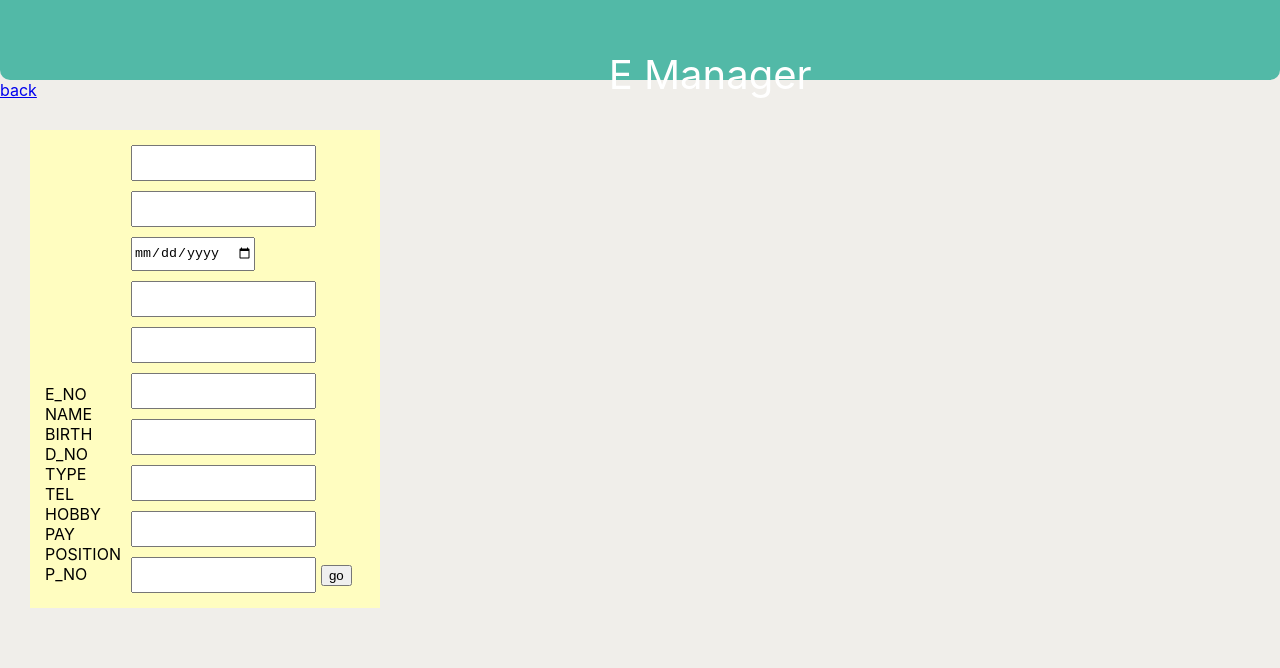
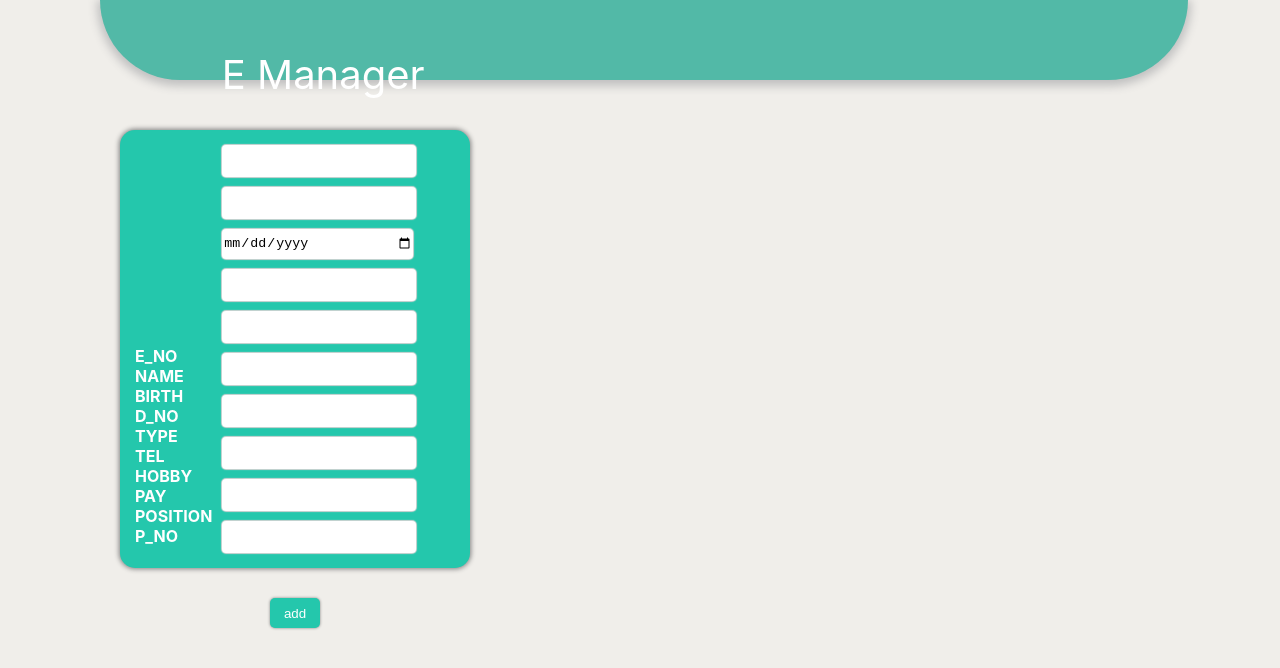
Before and after one commit to YangYoungHwan00/IT_Project_Sample_Work, a React (Create React App) app in the folder client/: page /register in a window 1280 px wide. Shown: the top 668 px of the page. Built offline with nearby package versions, Linux system fonts and the light colour scheme.

Commit message:
postgresql data upload

```diff
--- a/client/src/Components/Home.js
+++ b/client/src/Components/Home.js
@@ -19,7 +19,7 @@ function Home(){
     return(
       <div id='Home'>
         <div className='header'>
-          <p className='title'>E Manager</p>
+          <Link to='/'><p className='title'>E Manager</p></Link>
         </div>
         <Menu />
         <div id='table_component_container'>
--- a/client/src/Components/Register.js
+++ b/client/src/Components/Register.js
@@ -1,4 +1,5 @@
 import {Link} from 'react-router-dom'
+import './Style/Register.css'
 
 function Register(){
     const onSubmitHandler = (e) => {
@@ -42,11 +43,9 @@ function Register(){
     return(
         <div>
             <div className='header'>
-                <p className='title'>E Manager</p>
+                <Link to='/'><p className='title'>E Manager</p></Link>
             </div>
-            <nav>
-                <Link to='/'>back</Link>
-            </nav>
+            <div id='register_form_container'>
                 <form id='e_info_input_form' name='e_info' onSubmit={onSubmitHandler}>
                     <div id='e_info_container'>
                         <div id='e_info_input_label_container'>
@@ -73,9 +72,10 @@ function Register(){
                             <input className='e_info_input' type='text' name='POSITION' /><br />
                             <input className='e_info_input' type='number' name='PEMPNO' /><br />
                         </div>
-                    <input type='submit' value='go' /><br/>
                     </div>
-            </form>
+                </form><br />
+                <input className='register_btn' form='e_info_input_form' type='submit' value='add' /><br />
+            </div>
         </div>
     );
 }
--- a/client/src/Components/Style/Home.css
+++ b/client/src/Components/Style/Home.css
@@ -8,19 +8,14 @@
 .header{
     background-color: rgb(82, 185, 167);
     position:relative;
-    width:100%;
+    width:85%;
     height:80px;
     text-align: center;
     font-size: 40px;
-    border-bottom-left-radius: 10px;
-    border-bottom-right-radius: 10px;
-}
-
-p{
-    /* animation-duration: 2s;
-    animation-name: slidein; */
-    text-align: center;
-    justify-content: center;
+    margin-left:100px;
+    border-bottom-left-radius: 100px;
+    border-bottom-right-radius: 100px;
+    box-shadow: 0px 3px 10px 3px rgb(192, 192, 192);
 }
 
 @keyframes slidein {
@@ -42,12 +37,14 @@ p{
 #table_component_container{
     position:relative;
     text-align: center;
-    margin-top:60px;
+    margin-top:50px;
+    margin-left:50px;
 }
 
 .title{
     position:absolute;
     top:10px;
-    transform: translate(300%,0%);
+    transform: translate(60%,0%);
     color:white;
+    min-width: 200px;
 }
--- a/client/src/Components/Style/Menu.css
+++ b/client/src/Components/Style/Menu.css
@@ -11,7 +11,7 @@
     border-radius: 7px;
     width:85px;
     height:30px;
-    margin-top: 98px;
+    margin-top:90px;
     box-shadow: 0px 0px 7px 1px gray;
     color:white;
     font-size: 20px;
@@ -22,7 +22,7 @@
     height: 300px;
     z-index: 2;
     background-color: rgb(255, 254, 252);
-    margin-top: 140px;
+    margin-top: 150px;
     position:relative;
     transition:0.5s;
     overflow: hidden;
--- /dev/null
+++ b/client/src/Components/Style/Register.css
@@ -0,0 +1,48 @@
+#e_info_input_form {
+    width: 350px;
+    background-color: rgb(36, 199, 172);
+    display: inline-block;
+    margin: 30px;
+    color:white;
+    font-weight: 650;
+    margin-left:120px;
+    margin-top: 50px;
+    border-radius: 15px;
+    box-shadow: 0px 0px 5px 1px gray;
+}
+
+#e_info_input_label_container {
+    display: inline-block;
+}
+
+.e_info_input_label {
+    height: 30px;
+    margin: 5px;
+}
+
+.e_info_input{
+    border: none;
+    border-radius: 4px;
+    width:190px;
+    box-shadow: 0px 0px 1px 1px lightgray;
+}
+
+#e_info_input_container {
+    display: inline-block;
+}
+
+.register_btn{
+    border: none;
+    background-color: rgb(36, 199, 172);
+    border-radius: 5px;
+    color:white;
+    width:50px;
+    height:30px;
+    margin-left: 270px;
+    box-shadow: 0px 0px 3px 0px gray;
+}
+
+#register_form_container{
+    position:relative;
+    width:500px;
+}
--- a/client/src/Components/Style/Table.css
+++ b/client/src/Components/Style/Table.css
@@ -1,8 +1,12 @@
 #e_table_container{
     overflow: auto;
-    height: 600px;
+    height: 500px;
     box-shadow: 0px 3px 14px 2px gray;
     border-radius: 15px;
+    background-color: rgb(255, 254, 250);
+    display: inline-block;
+    width: 1040px;
+    position: relative;
 }
 
 .t_head{
@@ -10,6 +14,7 @@
     top: 0;
     padding: 0;
     margin: 0;
+    font-weight: 750;
 }
 
 .t_div{
@@ -34,22 +39,10 @@
 }
 
 #e_info_table{
-    width:1040px;
     background-color: rgb(82, 185, 167);
     border-radius: 15px;
-}
-
-#e_info_input_label_container{
-    display: inline-block;
-}
-
-.e_info_input_label{
-    height:30px;
-    margin:5px;
-}
-
-#e_info_input_container{
-    display: inline-block;
+    width: 100%;
+    position: absolute;
 }
 
 .e_info_input{
@@ -57,11 +50,8 @@
     height:30px;
 }
 
-#e_info_input_form{
-    width:350px;
-    background-color: rgb(255, 253, 192);
-    display:inline-block;
-    margin:30px;
+.table_tuple{
+    box-shadow: 0px 0px 2px 0px white;
 }
 
 .table_tuple:hover{
@@ -77,6 +67,7 @@
     border: none;
     background-color: transparent;
     color:white;
+    font-weight: 500;
 }
 
 .user_info_capsule_edit{
@@ -86,13 +77,6 @@
     line-height:50px;
     margin:12px;
     pointer-events: none;
-}
-
-#e_table_container{
-    margin:10px;
-    background-color: rgb(255, 254, 250);
-    display: inline-block;
-    width:1040px;
 }
 
 .feather{
@@ -127,3 +111,7 @@
 ::-webkit-scrollbar{
     display: none;
 }
+
+td{
+    width:80px;
+}
--- a/client/src/Components/Table.js
+++ b/client/src/Components/Table.js
@@ -16,11 +16,11 @@ function Table(){
         const tr_id = e.target.id.slice(1);
         const EMPNO = document.getElementById('a'+tr_id).value;
         const NAME = document.getElementById('b'+tr_id).value;
-        const BIRTHDAY = document.getElementById('c'+tr_id).value;
-        const DEPTNO = document.getElementById('d'+tr_id).value;
-        const HOBBY = document.getElementById('e'+tr_id).value;
-        const PAY = document.getElementById('f'+tr_id).value;
-        const POSITION = document.getElementById('g'+tr_id).value;
+        const BIRTHDAY = null;
+        const DEPTNO = document.getElementById('c'+tr_id).value;
+        const HOBBY = document.getElementById('d'+tr_id).value;
+        const PAY = document.getElementById('e'+tr_id).value;
+        const POSITION = document.getElementById('f'+tr_id).value;
         const TYPE = 'pp';
         const TEL = 'good';
         const PEMPNO = 33;
@@ -57,7 +57,6 @@ function Table(){
           document.getElementById('d'+tr_id).readOnly = false;
           document.getElementById('e'+tr_id).readOnly = false;
           document.getElementById('f'+tr_id).readOnly = false;
-          document.getElementById('g'+tr_id).readOnly = false;
           target.classList.remove('btn_status_red');
           target.classList.add('btn_status_green');
         }
@@ -69,7 +68,6 @@ function Table(){
           document.getElementById('d'+tr_id).readOnly = true;
           document.getElementById('e'+tr_id).readOnly = true;
           document.getElementById('f'+tr_id).readOnly = true;
-          document.getElementById('g'+tr_id).readOnly = true;
           target.classList.remove('btn_status_green');
           target.classList.add('btn_status_red');
           updateEmp(e);
@@ -84,7 +82,6 @@ function Table(){
               <tr className='table_head'>
                 <th className='t_head'><div className="t_div">E_NO</div></th>
                 <th className='t_head'><div className="t_div">NAME</div></th>
-                <th className='t_head'><div className="t_div">BIRTHDAY</div></th>
                 <th className='t_head'><div className="t_div">DEPTNO</div></th>
                 <th className='t_head'><div className="t_div">HOBBY</div></th>
                 <th className='t_head'><div className="t_div">PAY</div></th>
@@ -97,11 +94,10 @@ function Table(){
                   <tr className='table_tuple' id={'r' + data.id}>
                     <td><input className="user_info_capsule" readOnly id={'a' + data.id} defaultValue = {data.EMPNO} /></td>
                     <td><input className="user_info_capsule" readOnly id={'b' + data.id} defaultValue = {data.NAME} /></td>
-                    <td><input className="user_info_capsule" readOnly id={'c' + data.id} defaultValue = {data.BIRTHDAY} /></td>
-                    <td><input className="user_info_capsule" readOnly id={'d' + data.id} defaultValue = {data.DEPTNO} /></td>
-                    <td><input className="user_info_capsule" readOnly id={'e' + data.id} defaultValue = {data.HOBBY} /></td>
-                    <td><input className="user_info_capsule" readOnly id={'f' + data.id} defaultValue = {data.PAY} /></td>
-                    <td><input className="user_info_capsule" readOnly id={'g' + data.id} defaultValue = {data.POSITION} /></td>
+                    <td><input className="user_info_capsule" readOnly id={'c' + data.id} defaultValue = {data.DEPTNO} /></td>
+                    <td><input className="user_info_capsule" readOnly id={'d' + data.id} defaultValue = {data.HOBBY} /></td>
+                    <td><input className="user_info_capsule" readOnly id={'e' + data.id} defaultValue = {data.PAY} /></td>
+                    <td><input className="user_info_capsule" readOnly id={'f' + data.id} defaultValue = {data.POSITION} /></td>
                     <td><div className="user_info_capsule"><button className='edit_btn btn_status_red' id= {'k' + data.id} onClick={empEdit}>
                       <svg className="feather feather-edit" fill="none" height="24" stroke="currentColor" strokeLinecap="round" strokeLinejoin="round" strokeWidth="2" viewBox="0 0 24 24" width="24"
                     xmlns="http://www.w3.org/2000/svg"><path d="M11 4H4a2 2 0 0 0-2 2v14a2 2 0 0 0 2 2h14a2 2 0 0 0 2-2v-7"/><path d="M18.5 2.5a2.121 2.121 0 0 1 3 3L12 15l-4 1 1-4 9.5-9.5z"/>
```
Also changed, not shown: client/src/Components/Image/add-user-left-7-svgrepo-com.svg (added), 1 other file (tests, documents, lock files or other folders). Lines whose indentation alone changed are shown as unchanged.
